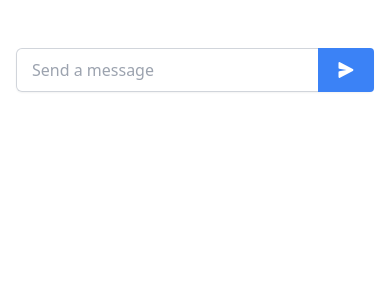
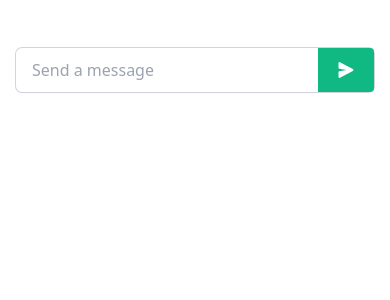
Before and after one commit to franckDev21/python-chatgpt-app, a Flask app: page / in a window 390 px wide. Shown: the top 300 px of the page. Run offline with Flask 3, Linux system fonts and the light colour scheme; some libraries are stand-ins or nearby versions.

Commit message:
update app

```diff
--- a/app.py
+++ b/app.py
@@ -2,10 +2,7 @@ import os
 from openai import OpenAI
 
 from dotenv import load_dotenv
-from flask import Flask
-from flask import Response
-from flask import render_template
-from flask import request
+from flask import Flask, Response, render_template, request
 
 load_dotenv()
 
--- a/static/dist/css/style.css
+++ b/static/dist/css/style.css
@@ -628,6 +628,11 @@ video {
   border-width: 0px;
 }
 
+.bg-emerald-500 {
+  --tw-bg-opacity: 1;
+  background-color: rgb(16 185 129 / var(--tw-bg-opacity));
+}
+
 .p-6 {
   padding: 1.5rem;
 }
@@ -690,11 +695,14 @@ video {
   --tw-ring-color: rgb(209 213 219 / var(--tw-ring-opacity));
 }
 
+.ring-emerald-300 {
+  --tw-ring-opacity: 1;
+  --tw-ring-color: rgb(110 231 183 / var(--tw-ring-opacity));
+}
+
 .btn-primary {
   border-top-right-radius: 0.25rem;
   border-bottom-right-radius: 0.25rem;
-  --tw-bg-opacity: 1;
-  background-color: rgb(59 130 246 / var(--tw-bg-opacity));
   padding-top: 0.5rem;
   padding-bottom: 0.5rem;
   padding-left: 1rem;
@@ -707,11 +715,6 @@ video {
   transition-property: color, background-color, border-color, text-decoration-color, fill, stroke, opacity, box-shadow, transform, filter, backdrop-filter, -webkit-backdrop-filter;
   transition-timing-function: cubic-bezier(0.4, 0, 0.2, 1);
   transition-duration: 150ms;
-}
-
-.btn-primary:hover {
-  --tw-bg-opacity: 1;
-  background-color: rgb(29 78 216 / var(--tw-bg-opacity));
 }
 
 pre {
@@ -764,6 +767,16 @@ pre {
   --tw-ring-color: rgb(79 70 229 / var(--tw-ring-opacity));
 }
 
+.focus\:ring-teal-600:focus {
+  --tw-ring-opacity: 1;
+  --tw-ring-color: rgb(13 148 136 / var(--tw-ring-opacity));
+}
+
+.focus\:ring-emerald-600:focus {
+  --tw-ring-opacity: 1;
+  --tw-ring-color: rgb(5 150 105 / var(--tw-ring-opacity));
+}
+
 @media (min-width: 640px) {
   .sm\:text-sm {
     font-size: 0.875rem;
--- a/static/src/css/input.css
+++ b/static/src/css/input.css
@@ -3,7 +3,7 @@
 @tailwind utilities;
 
 .btn-primary {
-    @apply bg-blue-500 text-white font-bold py-2 px-4 rounded-r hover:bg-blue-700 transition;
+    @apply text-white font-bold py-2 px-4 rounded-r transition;
 }
 
 
--- a/tailwind.config.js
+++ b/tailwind.config.js
@@ -3,6 +3,9 @@ module.exports = {
   content: ["./templates/**/*.html"],
   theme: {
     extend: {
+      colors : {
+        'secondary': '#4CAF50'
+      }
     },
   },
   plugins: [],
--- a/templates/index.html
+++ b/templates/index.html
@@ -3,8 +3,9 @@
 <head>
     <meta charset="UTF-8">
     <meta name="viewport" content="width=device-width, initial-scale=1, shrink-to-fit=no">
-    <title>FlaskGPT</title>
+    <title>ChatGPT Clone</title>
     <link rel="stylesheet" href="{{ url_for('static', filename='dist/css/style.css') }}">
+    <link rel="icon" href="{{ url_for('static', filename='dist/images/icon.png') }}" type="image/png">
     <script src="https://unpkg.com/showdown/dist/showdown.min.js"></script>
     <script src="https://cdnjs.cloudflare.com/ajax/libs/highlight.js/11.2.0/highlight.min.js"></script>
     <link rel="stylesheet" href="https://cdnjs.cloudflare.com/ajax/libs/highlight.js/11.2.0/styles/default.min.css">
@@ -23,9 +24,9 @@
             <label for="prompt" class="sr-only">User Prompt</label>
             <div class="relative mt-2 rounded-md shadow-sm">
                 <input type="text" name="prompt" id="prompt"
-                       class="block w-full rounded-md border-0 py-2.5 pl-4 pr-10 text-gray-900 ring-1 ring-inset ring-gray-300 placeholder:text-gray-400 focus:ring-2 focus:ring-inset focus:ring-indigo-600 sm:text-sm sm:leading-6"
+                       class="block w-full rounded-md border-0 py-2.5 pl-4 pr-10 text-gray-900 ring-1 ring-gray-300 placeholder:text-gray-400 focus:ring-2 focus:ring-emerald-600 sm:text-sm sm:leading-6"
                        placeholder="Send a message">
-                <button class="btn-primary absolute inset-y-0 right-0 flex items-center pr-3">
+                <button class="bg-emerald-500 btn-primary absolute inset-y-0 right-0 flex items-center pr-3">
                     <svg class="hidden" id="spinner-icon" width="24" height="24" fill="#fff" viewBox="0 0 24 24" xmlns="http://www.w3.org/2000/svg">
                         <style>.spinner_b2T7 {
                             animation: spinner_xe7Q .8s linear infinite
```
